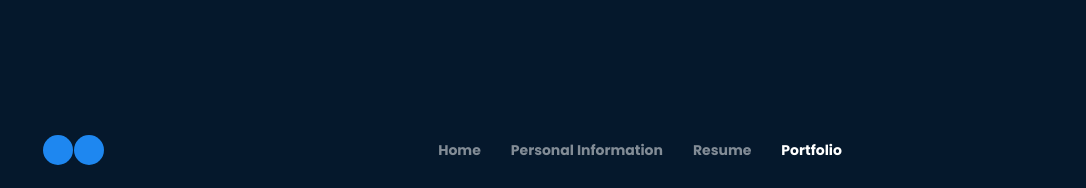
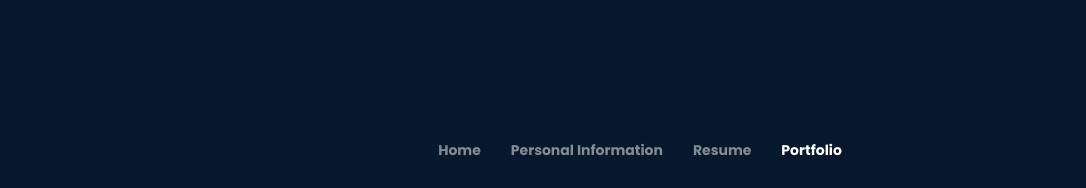
Before and after one commit to RustamRaybik11/Rustam-Raybik, a website: page index.html in a window 1280 px wide. Shown: the part 609-797 px from the top of the page, 0-1086 px from the left. Drawn offline with Linux system fonts and the light colour scheme; grey boxes are pictures that could not be loaded.

Commit message:
Update app.css

```diff
--- a/src/app/css/app.css
+++ b/src/app/css/app.css
@@ -117,9 +117,7 @@ html, body {
   height: 30px;
   top: 50%;
   margin-top: -15px;
-  background: #1e87f0;
   left: 3px;
-  border-radius: 50%;
   z-index: 0;
 }
 
```
